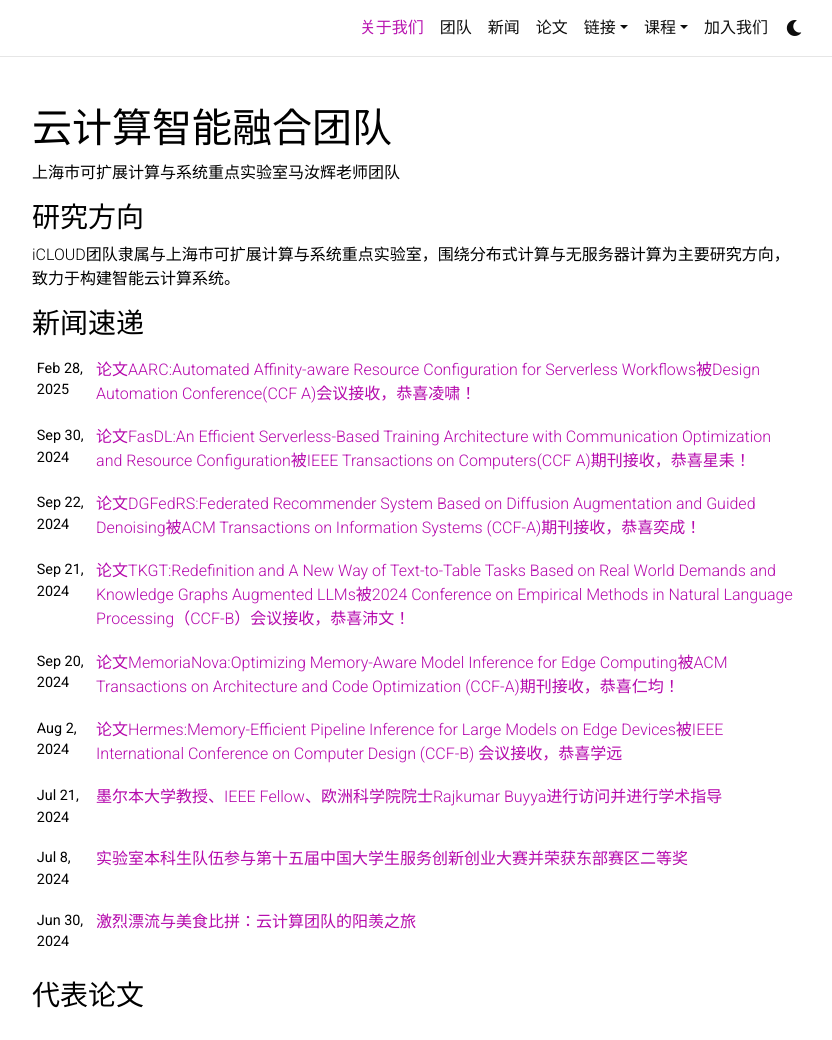
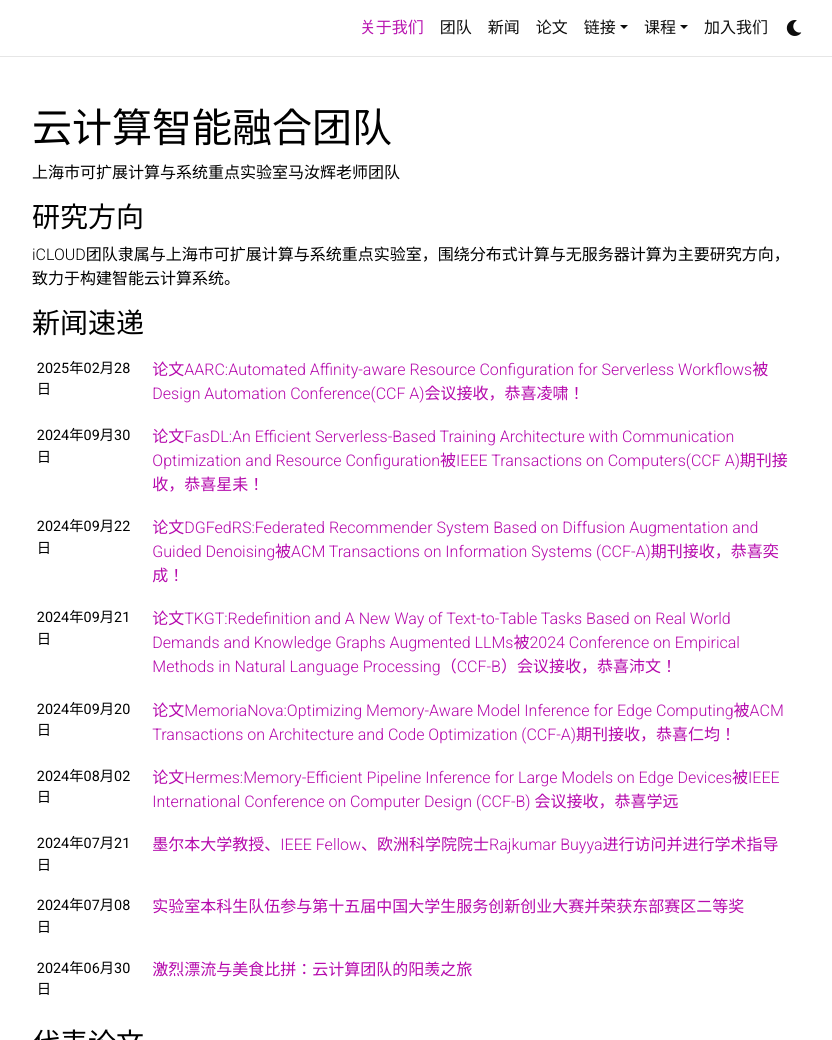
Before and after one commit to AISIGSJTU/AISIGSJTU.github.io, a Jekyll site: the page built from _pages/about.md, in a window 1280 px wide and 1262 px high, cut to the strip 0-1040 px from the top of the window. Shown: the whole strip, without its empty margins (223-1055 px from the left). Built offline with Jekyll 4.4.1, drawn with Linux system fonts in a browser that asks for light colours; comment, search, counter and statistics services are not loaded; a style sheet for code colours, icons or effects is not loaded.

Commit message:
Update news.html

```diff
--- a/_includes/news.html
+++ b/_includes/news.html
@@ -1,9 +1,13 @@
-
 <div class="news">
   {% if site.news != blank -%}
   {%- assign news_size = site.news | size -%}
   <div class="table-responsive" {% if site.news_scrollable and news_size > 3 %}style="max-height: 10vw"{% endif %}>
     <table class="table table-sm table-borderless">
+      <style>
+        th:first-child {
+          width: 15%;
+        }
+      </style>
       {%- assign news = site.news | reverse -%}
       {% if site.news_limit %}
       {% assign news_limit = site.news_limit %}
@@ -12,7 +16,7 @@
       {% endif %}
       {% for item in news limit: news_limit %}
         <tr>
-                  <th scope="row">{{ item.date | date: "%b %-d, %Y" }}</th>
+          <th scope="row">{{ item.date | date: "%Y年%m月%d日" }}</th>
           <td>
             {% if item.inline -%}
               {{ item.content | remove: '<p>' | remove: '</p>' | emojify }}
```
Lines whose indentation alone changed are shown as unchanged.
